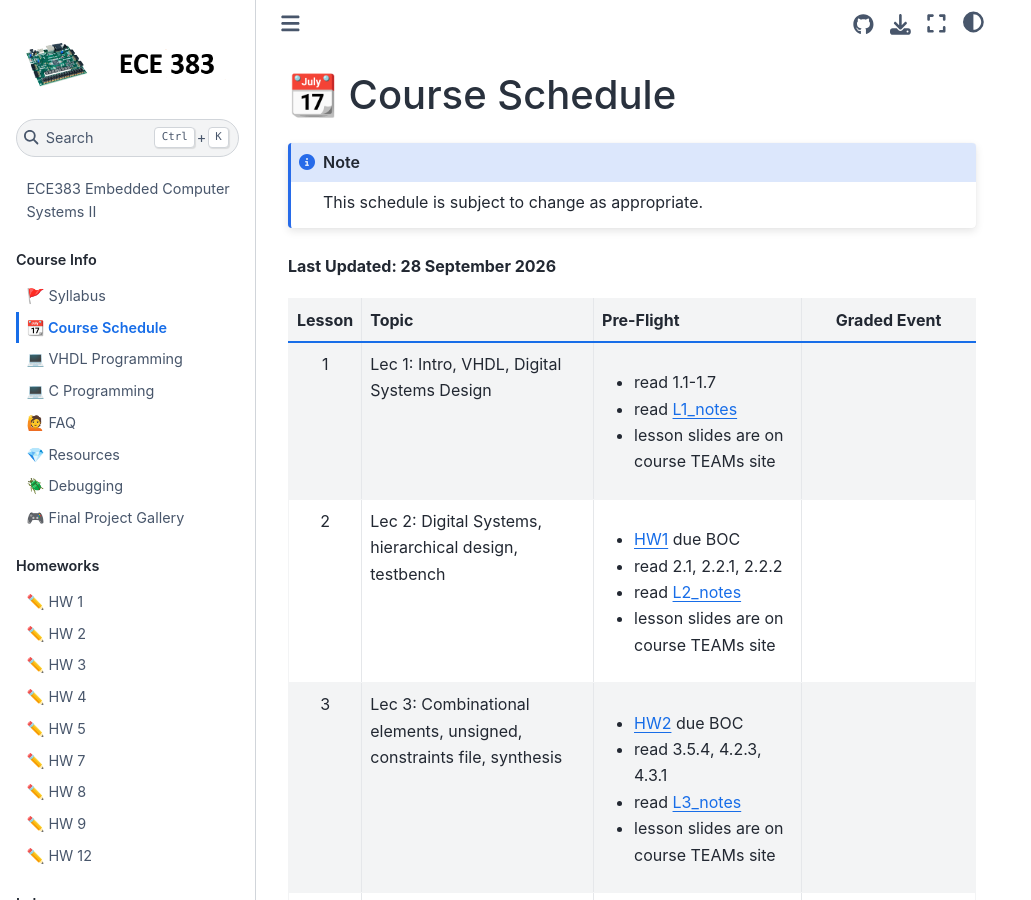
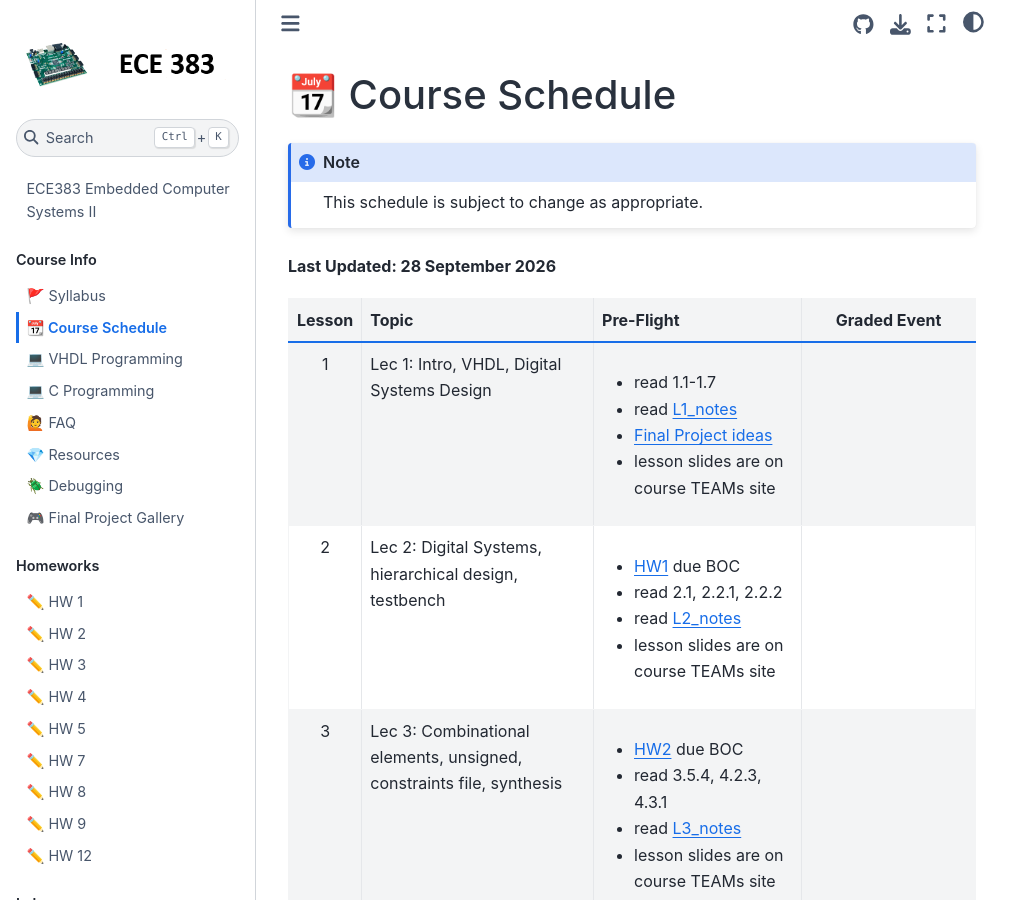
Before and after one commit to USAFA-ECE/ece383, a Jupyter Book: the page built from book/schedule.md, in a window 1280 px wide and 900 px high. Shown: the whole window, without its empty margins (0-1031 px from the left). Built offline with Jupyter Book 1.0.4 settings and Sphinx 7.4.7 and the Sphinx Book theme 1.1.4, drawn with Linux system fonts in a browser that asks for light colours; pages that are not in the unit, such as notebooks, are missing from menus.

Commit message:
Update schedule.md

```diff
--- a/book/schedule.md
+++ b/book/schedule.md
@@ -7,7 +7,7 @@ This schedule is subject to change as appropriate.
 
 | Lesson |                           Topic                  |   Pre-Flight            |     Graded Event                     |
 |:------:|--------------------------------------------------|:--------------------|:-----------------------------------------:|
-| 1      | Lec 1: Intro, VHDL, Digital Systems Design       | <ul><li> read 1.1-1.7 </li><li>read [L1_notes](Lectures/lecture01.md) </li><li>lesson slides are on course TEAMs site</li></ul>  |      |
+| 1      | Lec 1: Intro, VHDL, Digital Systems Design       | <ul><li> read 1.1-1.7 </li><li>read [L1_notes](Lectures/lecture01.md)</li><li>[Final Project ideas](https://usafa-ece.github.io/ece383/final_project_gallery.html) </li><li>lesson slides are on course TEAMs site</li></ul>  |      |
 | 2      | Lec 2: Digital Systems, hierarchical design, testbench | <ul><li>[HW1](Assignments/homework1.md) due BOC </li><li>read 2.1, 2.2.1, 2.2.2</li><li>read [L2_notes](Lectures/lecture02.md) </li><li>lesson slides are on course TEAMs site</li></ul> |    |
 | 3      | Lec 3: Combinational elements, unsigned, constraints file, synthesis | <ul><li>[HW2](Assignments/homework2.md) due BOC </li><li>read 3.5.4, 4.2.3, 4.3.1 </li><li>read [L3_notes](Lectures/lecture03.md) </li><li>lesson slides are on course TEAMs site</li></ul> |    |
 | 4      | Lec 4: Sequential elements                       | <ul><li>[HW3](Assignments/homework3.md) due BOC </li><li>read 5.1,5.2,5.7,5.8 </li><li>read [L4_notes](Lectures/lecture04.md)  </li><li>lesson slides are on course TEAMs site</li></ul> |    |
```
